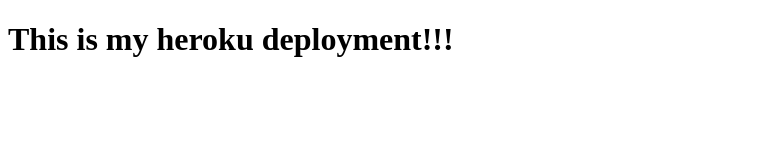
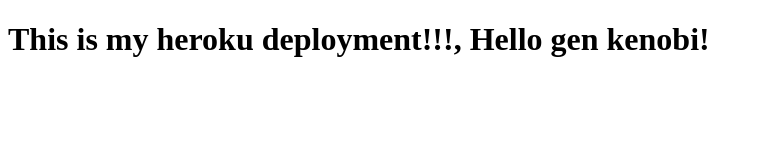
Before and after one commit to MatthewHTy/Deployment-Demo-Ty, a website: page index.html in a window 1280 px wide. Shown: the whole page, without its empty margins (0-762 px from the left). Drawn offline with Linux system fonts and the light colour scheme.

Commit message:
added gen kenobi

```diff
--- a/index.html
+++ b/index.html
@@ -7,6 +7,6 @@
   <title>Heroku Test</title>
 </head>
 <body>
-  <h1>This is my heroku deployment!!!</h1>
+  <h1>This is my heroku deployment!!!, Hello gen kenobi!</h1>
 </body>
 </html>
```
